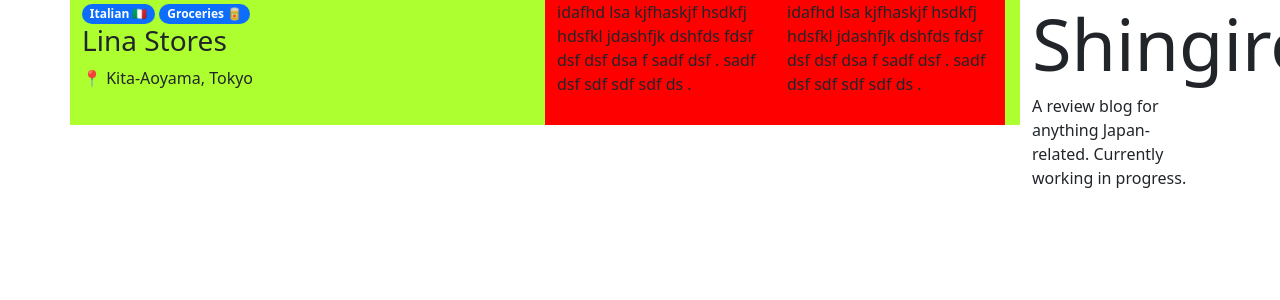
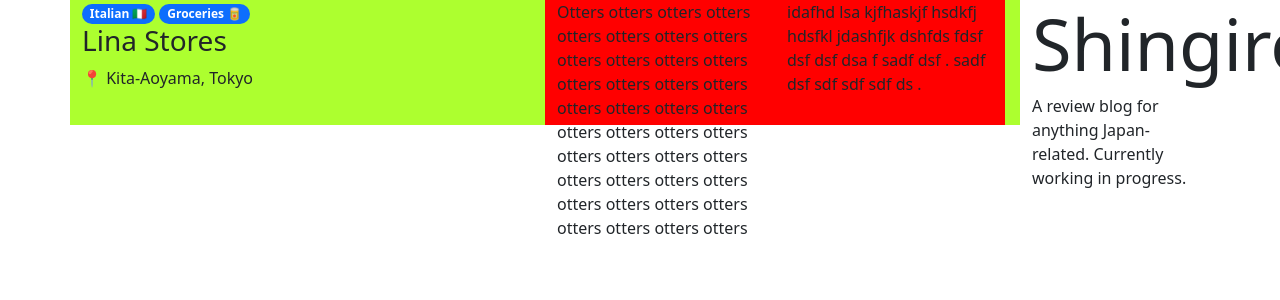
Before and after one commit to alessandrosp/shingiron, a Jekyll site: the page built from docs/index.html, in a window 1280 px wide. Shown: the top 300 px of the page. Built offline with Jekyll 4.4.1, drawn with Linux system fonts in a browser that asks for light colours; nearby versions of some CDN libraries; comment, search, counter and statistics services are not loaded.

Commit message:
Update index.html

```diff
--- a/docs/index.html
+++ b/docs/index.html
@@ -32,7 +32,7 @@
           </div>
         </div>
         <div class="col d-none d-lg-block place-review">
-          <p>idafhd lsa kjfhaskjf hsdkfj hdsfkl jdashfjk dshfds fdsf dsf dsf dsa f sadf dsf . sadf dsf sdf sdf sdf ds .</p>
+          <p>Otters otters otters otters otters otters otters otters otters otters otters otters otters otters otters otters otters otters otters otters otters otters otters otters otters otters otters otters otters otters otters otters otters otters otters otters otters otters otters otters</p>
         </div>
         <div class="col d-none d-lg-block place-review">
           <p>idafhd lsa kjfhaskjf hsdkfj hdsfkl jdashfjk dshfds fdsf dsf dsf dsa f sadf dsf . sadf dsf sdf sdf sdf ds .</p>
```
